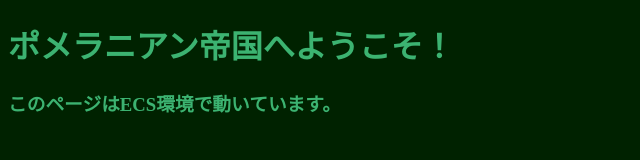
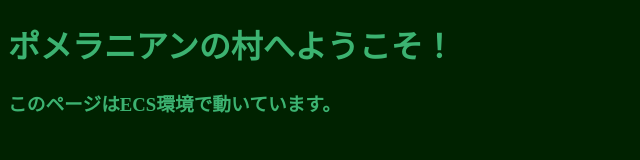
Before and after one commit to tani300000/cicd-test, a plain HTML site: page src/index.html in a window 1280 px wide. Shown: the full height of the page, 0-640 px from the left. Drawn offline with Linux system fonts and the light colour scheme.

Commit message:
index test

```diff
--- a/src/index.html
+++ b/src/index.html
@@ -5,7 +5,7 @@
 <title></title>
 </head>
 <body bgcolor="#002200">
-<h1><font color="#3CB371">ポメラニアン帝国へようこそ！</font><h1>
+<h1><font color="#3CB371">ポメラニアンの村へようこそ！</font><h1>
 <h3><font color="#3CB371">このページはECS環境で動いています。</font><h3>
 </body>
 </html>
```
